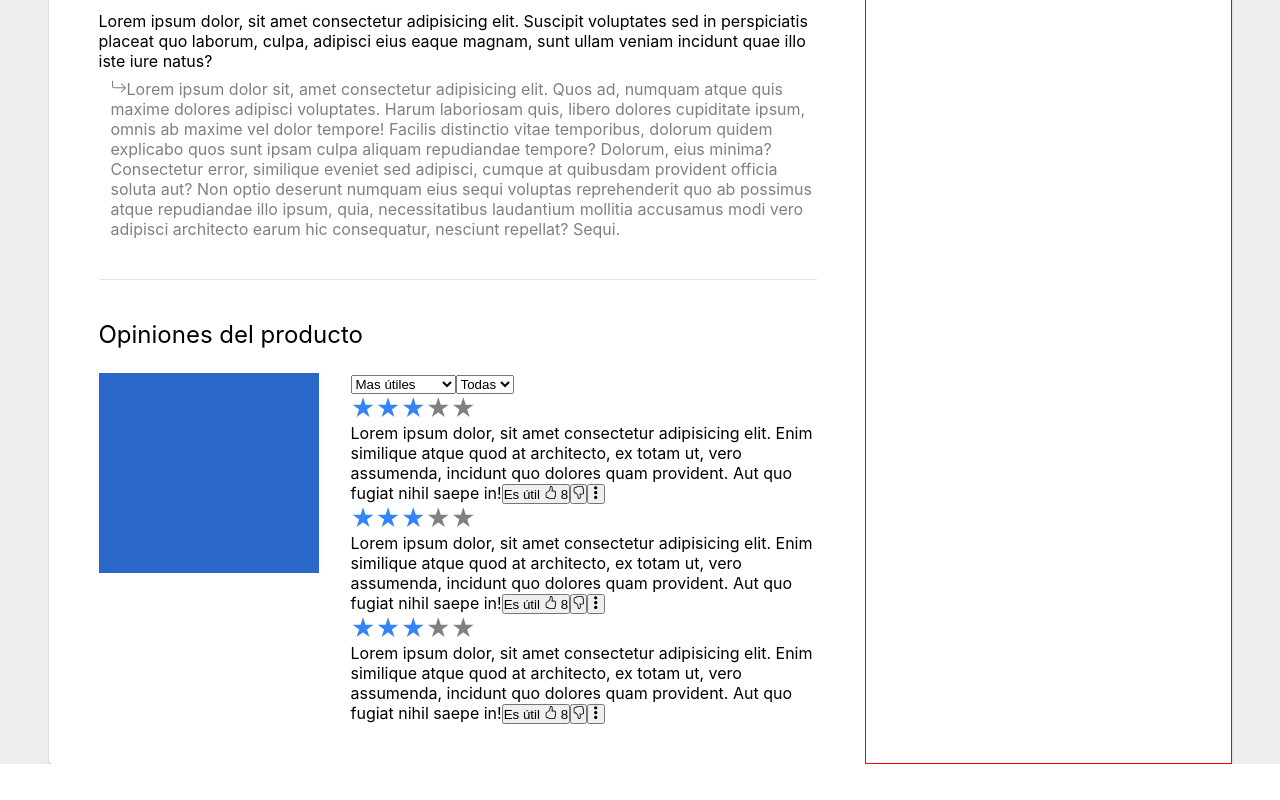
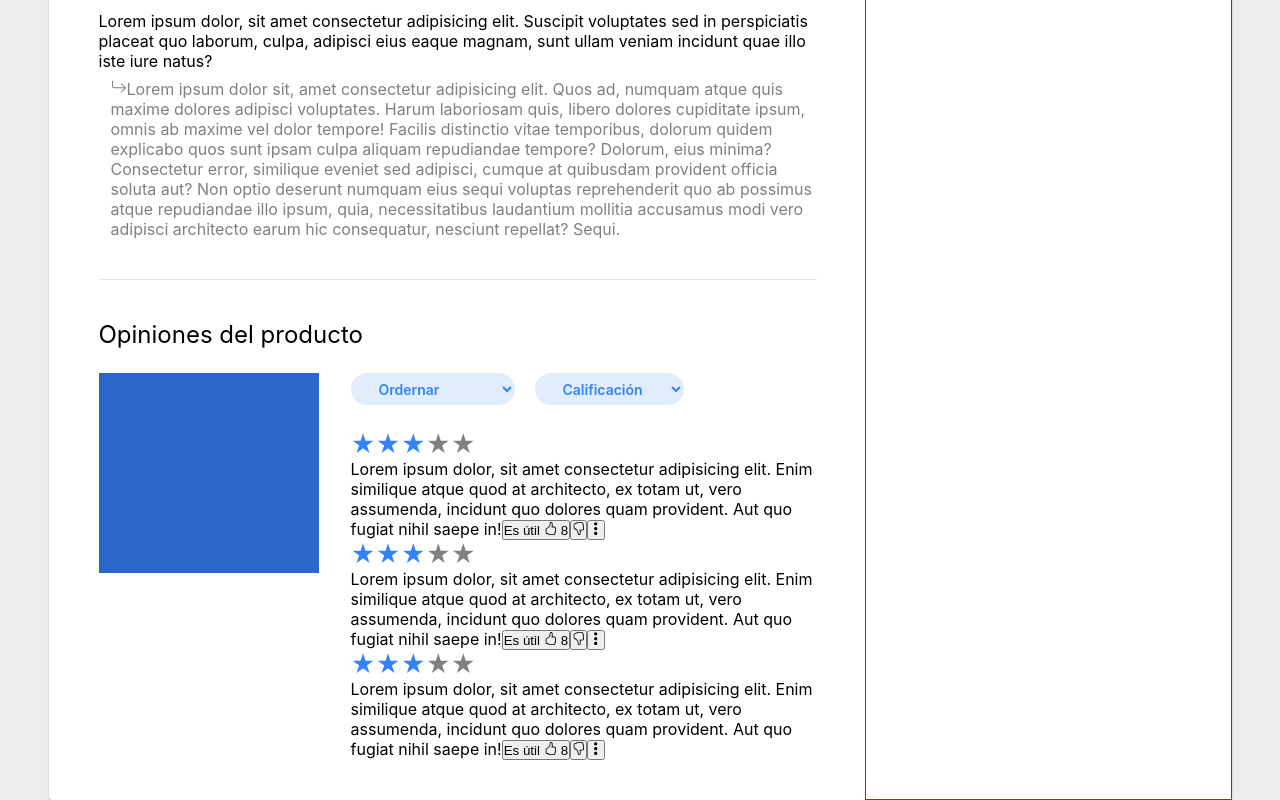
Before and after one commit to Carla1Z/mercadolibre-clone, a React (Create React App) app: page / in a window 1280 px wide. Shown: the part 2832-3632 px from the top of the page. Before the commit the page ends 3596 px from the top, so only its background shows below. Built offline with nearby package versions, Linux system fonts and the light colour scheme.

Commit message:
estilo select

```diff
--- a/src/components/Product/Reviews/Reviews.module.css
+++ b/src/components/Product/Reviews/Reviews.module.css
@@ -11,17 +11,35 @@
   margin-bottom: 24px;
 }
 
-.container{
+.container {
   display: flex;
   justify-content: space-between;
 }
 
-.rating{
+.rating {
   width: 220px;
   height: 200px;
   background-color: var(--blue);
 }
 
-.userreview{
+.userreview {
   max-width: 466px;
 }
+
+.order{
+  margin-bottom: 25px;
+}
+
+.order select {
+  background-color: var(--blue-btn2);
+  color: var(--blue-btn1);
+  border: transparent;
+  border-radius: 53px;
+  padding: 0 24px;
+  font-family: var(--family);
+  font-size: 14px;
+  font-weight: 600;
+  height: 32px;
+  cursor: pointer;
+  margin-right: 20px;
+}
--- a/src/components/Product/Reviews/index.jsx
+++ b/src/components/Product/Reviews/index.jsx
@@ -13,12 +13,12 @@ function Reviews() {
         <div className={styles.userreview}>
           <div className={styles.order}>
             <select>
-              Ordenar
+              <option hidden>Ordernar</option>
               <option>Mas útiles</option>
               <option>Más recientes</option>
             </select>
             <select>
-              Calificación
+              <option hidden>Calificación</option>
               <option>Todas</option>
               <option>
                 5
```
